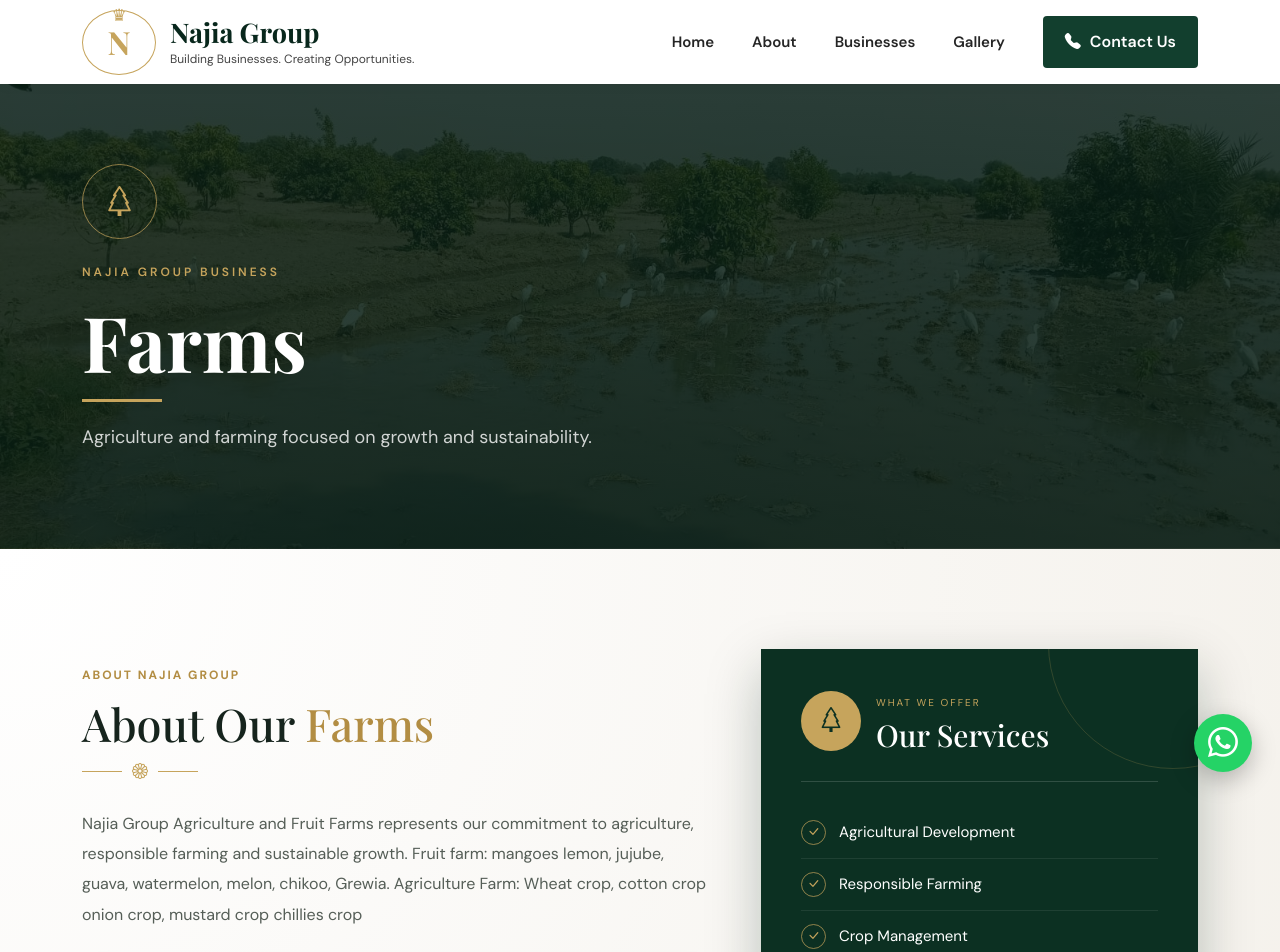
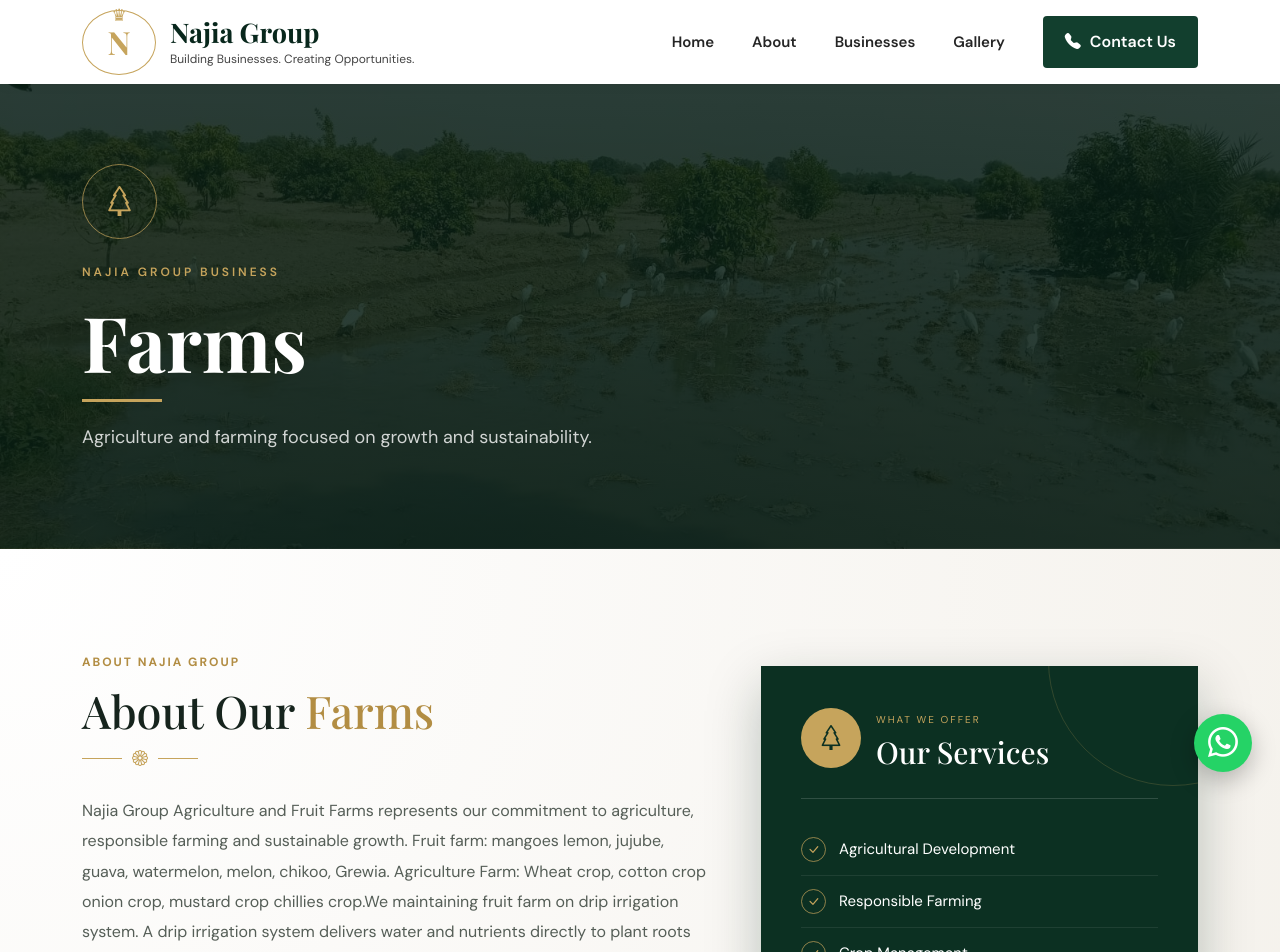
Before and after one commit to Kashifraza4455/Najia-Group, a React (Vite) app: page /business/farms in a window 1280 px wide. Shown: the top 952 px of the page. Built offline with nearby package versions, Linux system fonts and the light colour scheme.

Commit message:
Initial commit

```diff
--- a/src/data/businesses.js
+++ b/src/data/businesses.js
@@ -44,7 +44,7 @@ const businesses = [
     shortDescription:
       "Healthy livestock managed with professional care.",
     description:
-      "Najia Group Livestock focuses on healthy animals, responsible care and modern livestock management practices. We also Purchasing and Saleing For example Cows, Bufflows, Bulls and Goats etc ",
+      "Najia Group Livestock focuses on healthy animals, responsible care and modern livestock management practices. We also Purchasing and Saleing For example Cows, Bufflows, Bulls and Goats etc. We also selling high quality cattle feed ",
     image: "/images/fram.jpg",
 
     features: [
@@ -82,7 +82,7 @@ const businesses = [
     shortDescription:
       "Agriculture and farming focused on growth and sustainability.",
     description:
-      "Najia Group Agriculture and Fruit Farms represents our commitment to agriculture, responsible farming and sustainable growth. Fruit farm:  mangoes lemon, jujube, guava, watermelon, melon, chikoo, Grewia. Agriculture Farm: Wheat crop, cotton crop onion crop, mustard crop chillies crop",
+      "Najia Group Agriculture and Fruit Farms represents our commitment to agriculture, responsible farming and sustainable growth. Fruit farm:  mangoes lemon, jujube, guava, watermelon, melon, chikoo, Grewia. Agriculture Farm: Wheat crop, cotton crop onion crop, mustard crop chillies crop.We maintaining fruit farm on drip irrigation system. A drip irrigation system delivers water and nutrients directly to plant roots drop by drop, saving up to 70–90% more water than traditional flood methods.",
     image: "/images/fram39.jpg",
 
     features: [
```
